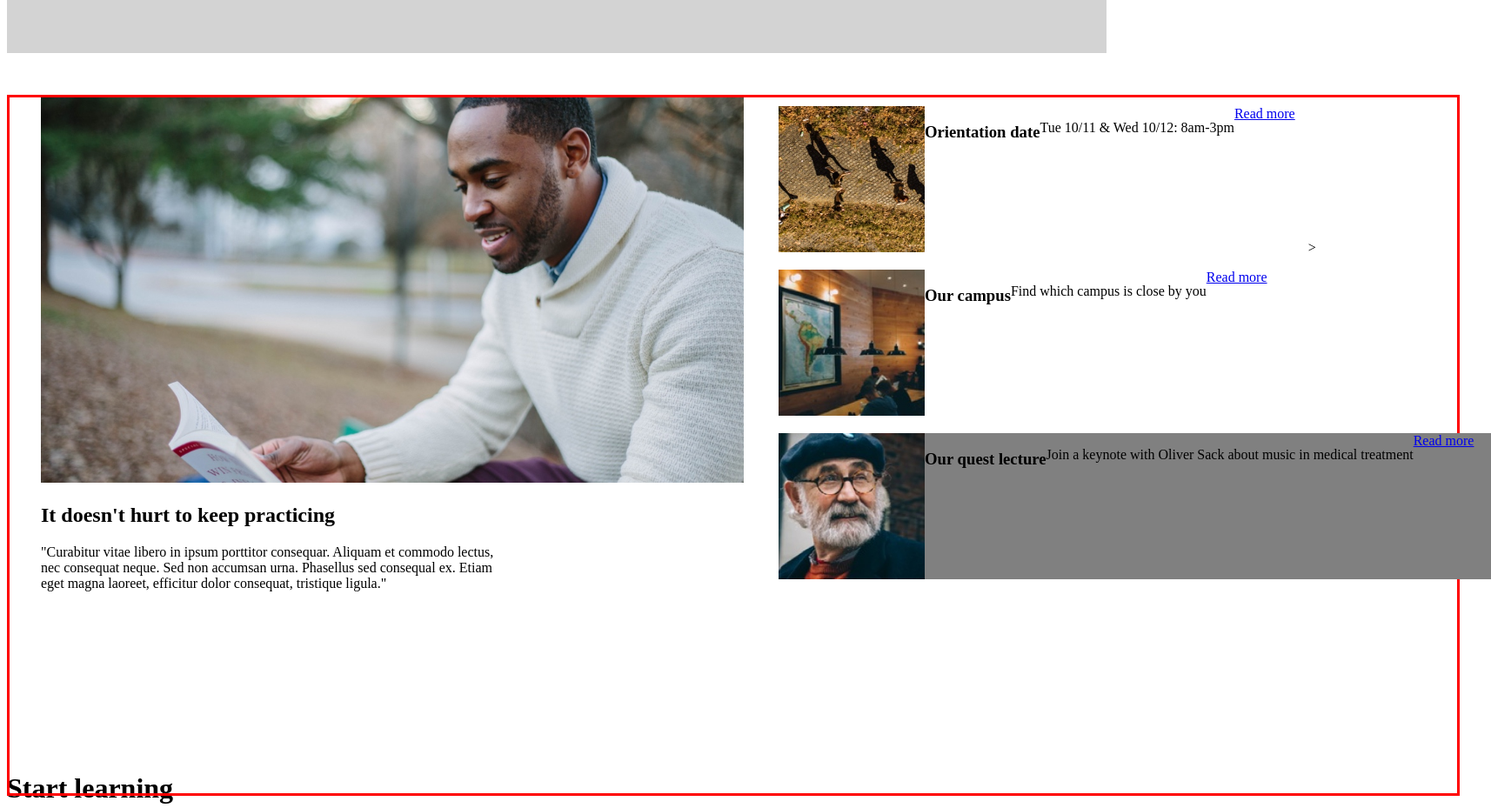
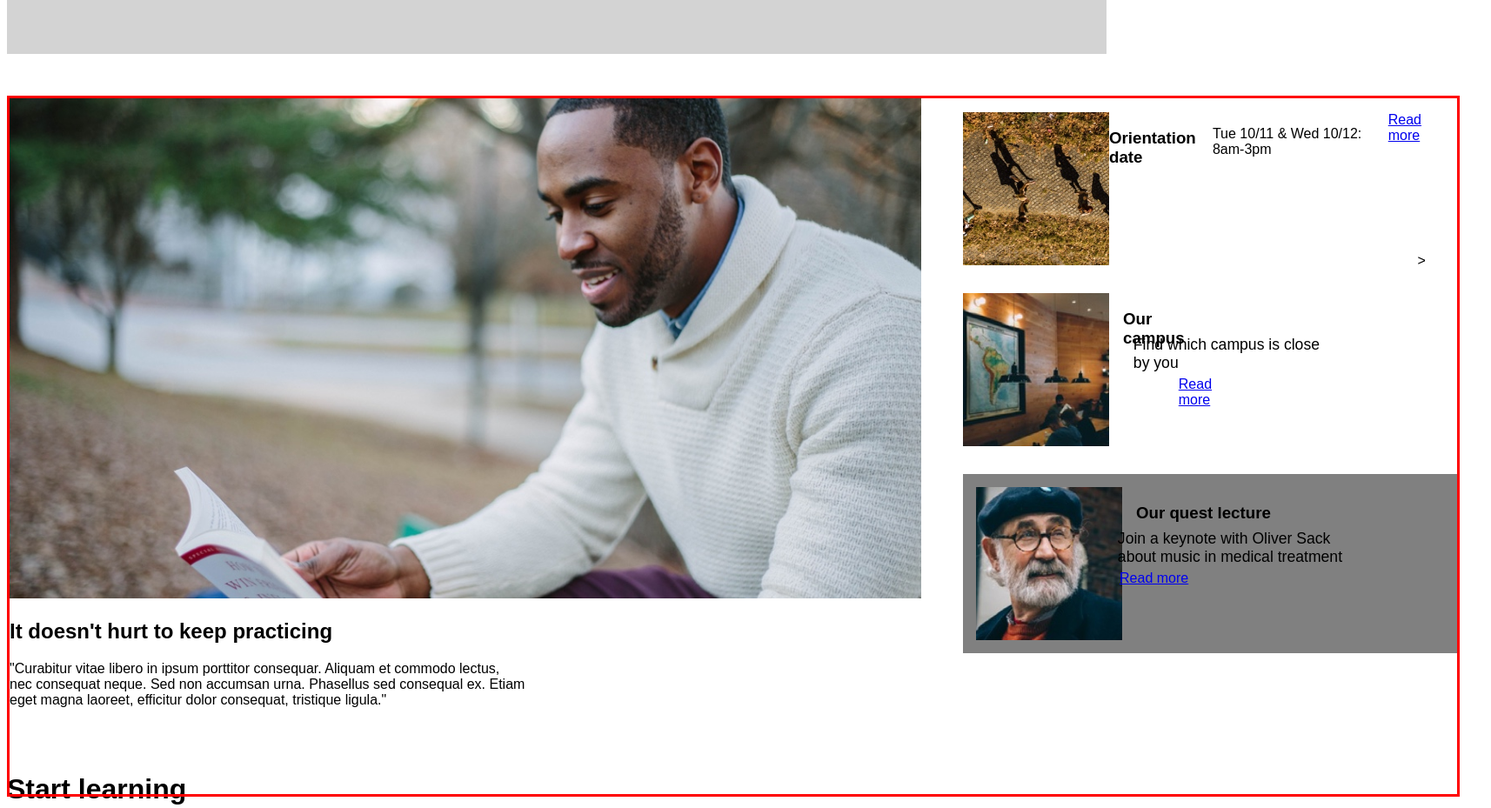
Before and after one commit to Ky0jin/Colmar-Project, a plain HTML site: page index.html in a window 1280 px wide. Shown: the part 722-1651 px from the top of the page at 87% size, 1714 px wide, since content can reach past the window. Drawn offline with Linux system fonts and the light colour scheme.

Commit message:
A little bit more of the middle part of css

```diff
--- a/Ressourcers/index.css
+++ b/Ressourcers/index.css
@@ -3,6 +3,7 @@
 body {
     position: relative;
     bottom: 3rem;
+    font-family: arial;
 }
 
 .title h1 {
@@ -98,34 +99,77 @@ header a {
    justify-content: space-around;
    position: relative;
    top: 3rem;
+   overflow: hidden;
 }
 
 .box img {
-    width: 50.5rem;
+    width: 65.5rem;
 
 }
 
 .mid-box1 img, .mid-box2 img, .mid-box3 img {
     width: 10.5rem;
+    height: 11rem;
 }
 
 .mid-box3 {
     display: inline-flex;
-    margin: 10px -32px;
+    margin: 1rem -2rem;
     width: 115%;
     height: auto;
     background-color: gray;
-
+    border: solid gray 15px;
 }
 
 .mid-box1, .mid-box2 {
     width: 90%;
     display: inline-flex;
-    margin: 10px -32px;
+    margin: 1rem -2rem;
+
 }
 
 .boxes {
+    position: relative;
+    left: 5rem;
     height: 50rem;
-    width: 44.5rem;
+    width: 45.5rem;
     flex-direction: column;
 }
+
+.mid-box3 p {
+    position: relative;
+    top: 2rem;
+    right: 10rem;
+    font-size: 1.1REM;;
+}
+
+.mid-box3 h3 {
+    position: relative;
+    left: 1rem;
+    font-weight: 800;
+}
+
+.mid-box3 a {
+    position: relative;
+    top: 6rem;
+    right: 26rem;
+}
+
+.mid-box2 p {
+    position: relative;
+    top: 2rem;
+    right: 4rem;
+    font-size: 1.1REM;;
+}
+
+.mid-box2 h3 {
+    position: relative;
+    left: 1rem;
+    font-weight: 800;
+}
+
+.mid-box2 a {
+    position: relative;
+    top: 6rem;
+    right: 15rem;
+}
--- a/index.html
+++ b/index.html
@@ -54,10 +54,10 @@
                     </div>
                     <div class="mid-box3">
                         <img src="./Ressourcers/pics/information-guest-lecture.jpg" alt="A man picture">
-                        <h3>Our quest lecture</h3>
-                        <p>Join a keynote with Oliver Sack
+                        <h3>Our quest lecture</h3><br>
+                        <p>Join a keynote with Oliver Sack<br>
                             about music in medical treatment
-                        </p>
+                        </p><br>
                         <a href="#">Read more</a>
                     </div>
                 </div>
```
